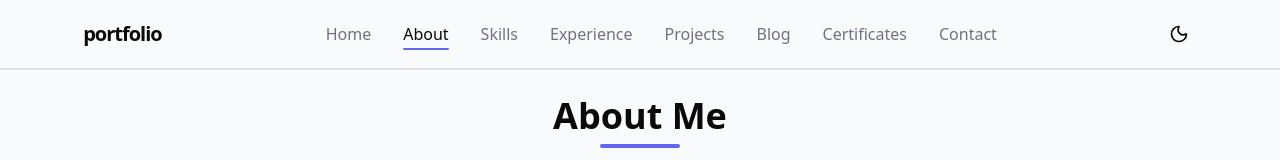
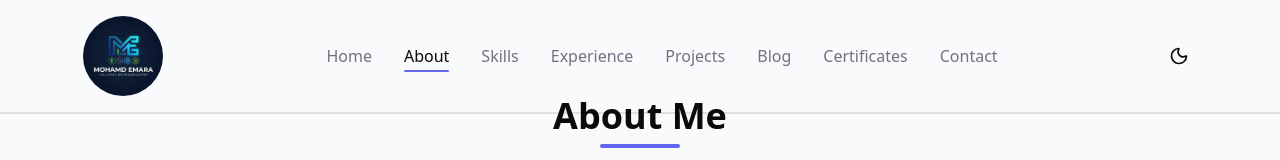
Before and after one commit to mohamedemara01018/portfolio-v2-design, a Next.js app: page / in a window 1280 px wide. Shown: the top 160 px of the page. Built offline with nearby package versions, Linux system fonts and the light colour scheme; no server answers.

Commit message:
enhance some design and put logo

```diff
--- a/components/loading/Loading.tsx
+++ b/components/loading/Loading.tsx
@@ -38,7 +38,7 @@ const Loading: React.FC<LoadingProps> = ({
     }
 
     return (
-        <div className="flex h-full min-h-[200px] w-full items-center justify-center">
+        <div className="flex h-full min-h-50 w-full items-center justify-center">
             {content}
         </div>
     );
--- a/components/navbar/Navbar.tsx
+++ b/components/navbar/Navbar.tsx
@@ -5,7 +5,8 @@ import { List } from "lucide-react";
 import Sidebar from "../sidebar/Sidebar";
 import { scrollToSection } from "@/utils/scrollToSection";
 import Link from "next/link";
-
+import logo from '@/public/Gemini_Generated_Image_gcfpjlgcfpjlgcfp.png'
+import Image from "next/image";
 const navItems = [
     { id: "home", label: "Home" },
     { id: "about", label: "About" },
@@ -21,7 +22,7 @@ const navItems = [
 
 export default function Navbar() {
 
-    const [isScrolled, setIsScrolled] = useState<Boolean>(false);
+    const [isScrolled, setIsScrolled] = useState<boolean>(false);
     const [sidebarCollapsed, setSidebarCollapsed] = useState(false);
     const [sidebarOpen, setSidebarOpen] = useState(false);
     const [activeSection, setActiveSection] = useState("home");
@@ -91,8 +92,9 @@ export default function Navbar() {
         <>
             <nav className={`fixed top-0 left-0 right-0 z-40 transition-all duration-300 px-6 py-4 border-b-2 ${isScrolled ? 'bg-background/80 backdrop-blur-lg border-b border-border shadow-sm' : 'bg-transparent'} `}>
                 <div className="wrapper flex items-center justify-between">
-                    <Link href="/" className="group" aria-label="Go to home page">
-                        <h1 className="text-xl font-bold hover:text-(--portfolio-accent) transition-colors lowercase tracking-tighter">portfolio</h1>
+                    <Link href="/" className="group w-20 h-20 rounded-full overflow-hidden" aria-label="Go to home page">
+                        {/* <h1 className="text-xl font-bold hover:text-(--portfolio-accent) transition-colors lowercase tracking-tighter">portfolio</h1> */}
+                        <Image src={logo} alt="" className="w-full h-full object-cover" />
                     </Link>
 
                     {!sidebarCollapsed && <div className="flex items-center gap-8 max-md:hidden">
```
Also changed, not shown: public/Gemini_Generated_Image_5oz6fz5oz6fz5oz6.png (added), public/Gemini_Generated_Image_gcfpjlgcfpjlgcfp.png (added).
